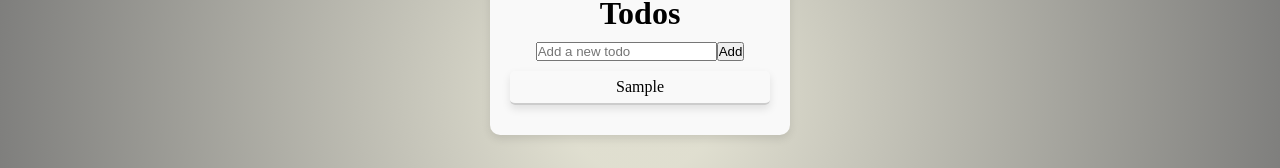
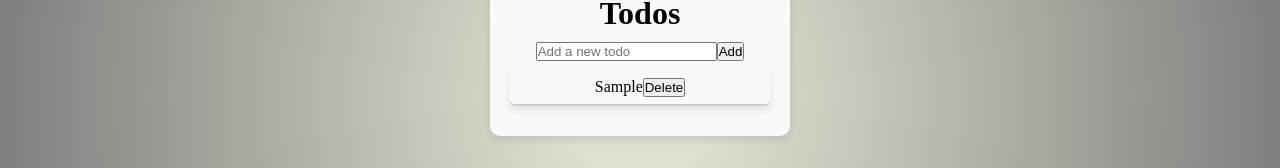
Before and after one commit to SturessonAdam/todo-app, a React (Vite) app: page / in a window 1280 px wide. Both pictures are taken after typing "Sample" into the empty fields and a click on the button "Add". Shown: the part 225-393 px from the top of the page. Built offline with nearby package versions, Linux system fonts and the light colour scheme.

Commit message:
added delete button for the todo items

```diff
--- a/src/components/TodoList.tsx
+++ b/src/components/TodoList.tsx
@@ -4,9 +4,10 @@ import '../styles/todoList.css'
 type TodoListProps = {
     todos: Todo[];
     toggleTodo: (id: number) => void;
+    deleteTodo: (id: number) => void;
 }
 
-function TodoList({ todos, toggleTodo } : TodoListProps) {
+function TodoList({ todos, toggleTodo, deleteTodo } : TodoListProps) {
 
   return (
     <div>
@@ -17,6 +18,9 @@ function TodoList({ todos, toggleTodo } : TodoListProps) {
           onClick={() => toggleTodo(todo.id)}
         >
           {todo.text}
+          <button onClick={(e) => {
+            e.stopPropagation();
+            deleteTodo(todo.id)}}>Delete</button>
         </div>
       ))}
     </div>
--- a/src/components/TodoWrapper.tsx
+++ b/src/components/TodoWrapper.tsx
@@ -23,12 +23,16 @@ function TodoWrapper(){
         ));
     };
 
+    const deleteTodo = (id: number) => {
+        setTodos(todos.filter(todo => todo.id !== id));
+    };
+
   return (
     <div className='todo-wrapper'>
         <div className='todo-container'>
             <h1>Todos</h1>
             <TodoForm addTodo={addTodo} />
-            <TodoList todos={todos} toggleTodo={toggleTodo}/>
+            <TodoList todos={todos} toggleTodo={toggleTodo} deleteTodo={deleteTodo}/>
         </div>
     </div>
   )
```
